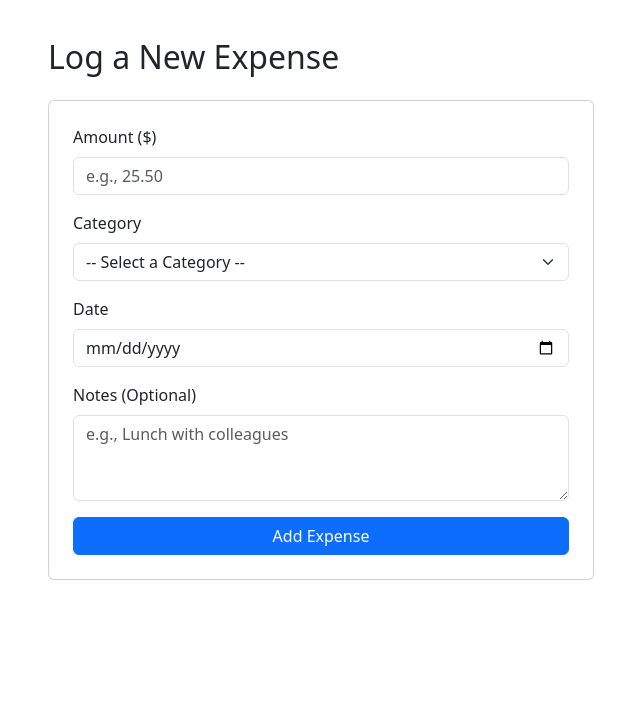
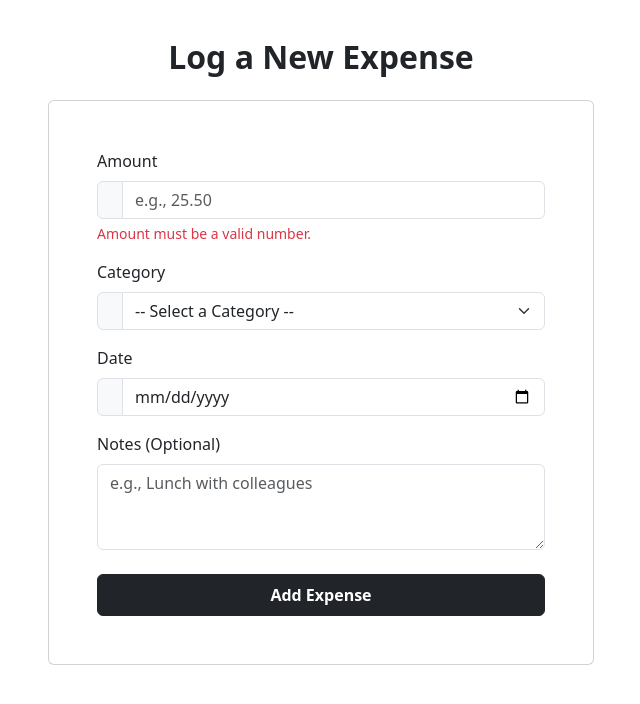
Before and after one commit to RaghuRam2005/expenses_tracker, a Flask app: page /add in a window 1280 px wide. Shown: the part 56-760 px from the top of the page, without its empty margins (319-959 px from the left). Run offline with Flask 3, Linux system fonts and the light colour scheme.

Commit message:
updated add_expense, added icons

```diff
--- a/templates/add_expense.html
+++ b/templates/add_expense.html
@@ -5,17 +5,22 @@
 {% block content %}
 <div class="row justify-content-center">
   <div class="col-md-8 col-lg-6">
-    <h2 class="mb-4">Log a New Expense</h2>
-    <div class="card p-4">
+    <h2 class="mb-4 text-center fw-bold">Log a New Expense</h2>
+    <div class="card p-4 p-md-5">
       <form id="expenseForm" action="{{ url_for('add_expense') }}" method="POST">
         <div class="mb-3">
-          <label for="amount" class="form-label">Amount ($)</label>
+          <label for="amount" class="form-label">Amount</label>
+          <div class="input-group">
+            <span class="input-group-text"><i class="bi bi-currency-dollar"></i></span>
             <input type="text" class="form-control" id="amount" name="amount" required placeholder="e.g., 25.50">
-          <div id="amountError" class="invalid-feedback">Amount must be a valid number.</div>
+          </div>
+          <div id="amountError" class="invalid-feedback d-block">Amount must be a valid number.</div>
         </div>
 
         <div class="mb-3">
           <label for="category" class="form-label">Category</label>
+          <div class="input-group">
+            <span class="input-group-text"><i class="bi bi-tag-fill"></i></span>
             <select class="form-select" id="category" name="category" required>
               <option value="" selected disabled>-- Select a Category --</option>
               <option value="Food">Food</option>
@@ -26,18 +31,22 @@
               <option value="Other">Other</option>
             </select>
           </div>
+        </div>
 
         <div class="mb-3">
           <label for="date" class="form-label">Date</label>
+          <div class="input-group">
+            <span class="input-group-text"><i class="bi bi-calendar-event"></i></span>
             <input type="date" class="form-control" id="date" name="date" required>
           </div>
+        </div>
 
-        <div class="mb-3">
+        <div class="mb-4">
           <label for="notes" class="form-label">Notes (Optional)</label>
           <textarea class="form-control" id="notes" name="notes" rows="3" placeholder="e.g., Lunch with colleagues"></textarea>
         </div>
 
-        <button type="submit" class="btn btn-primary w-100">Add Expense</button>
+        <button type="submit" class="btn btn-dark w-100 py-2 fw-bold">Add Expense</button>
       </form>
     </div>
   </div>
@@ -45,5 +54,9 @@
 {% endblock %}
 
 {% block scripts %}
+  <script>
+    // Hide error message initially
+    $('#amountError').hide();
+  </script>
   <script src="{{ url_for('static', filename='js/validation.js') }}"></script>
 {% endblock %}
```
Lines whose indentation alone changed are shown as unchanged.
